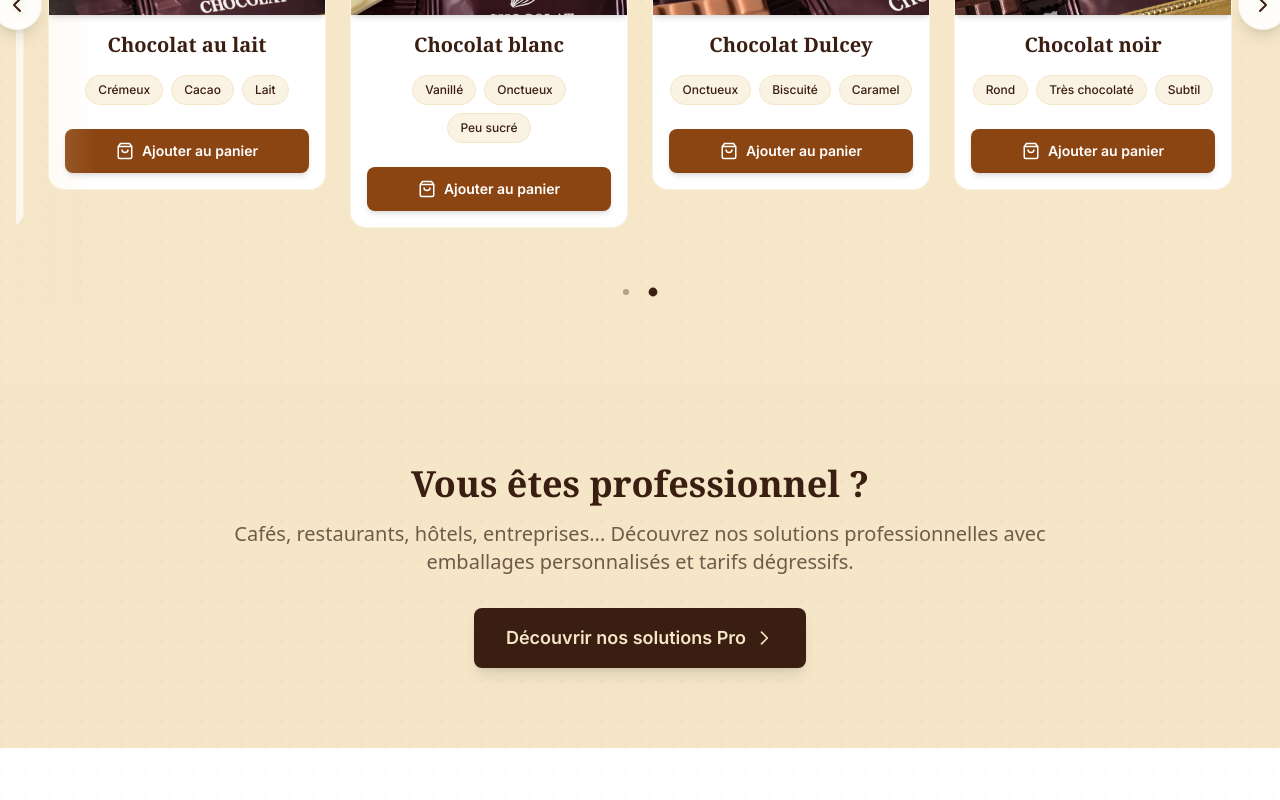
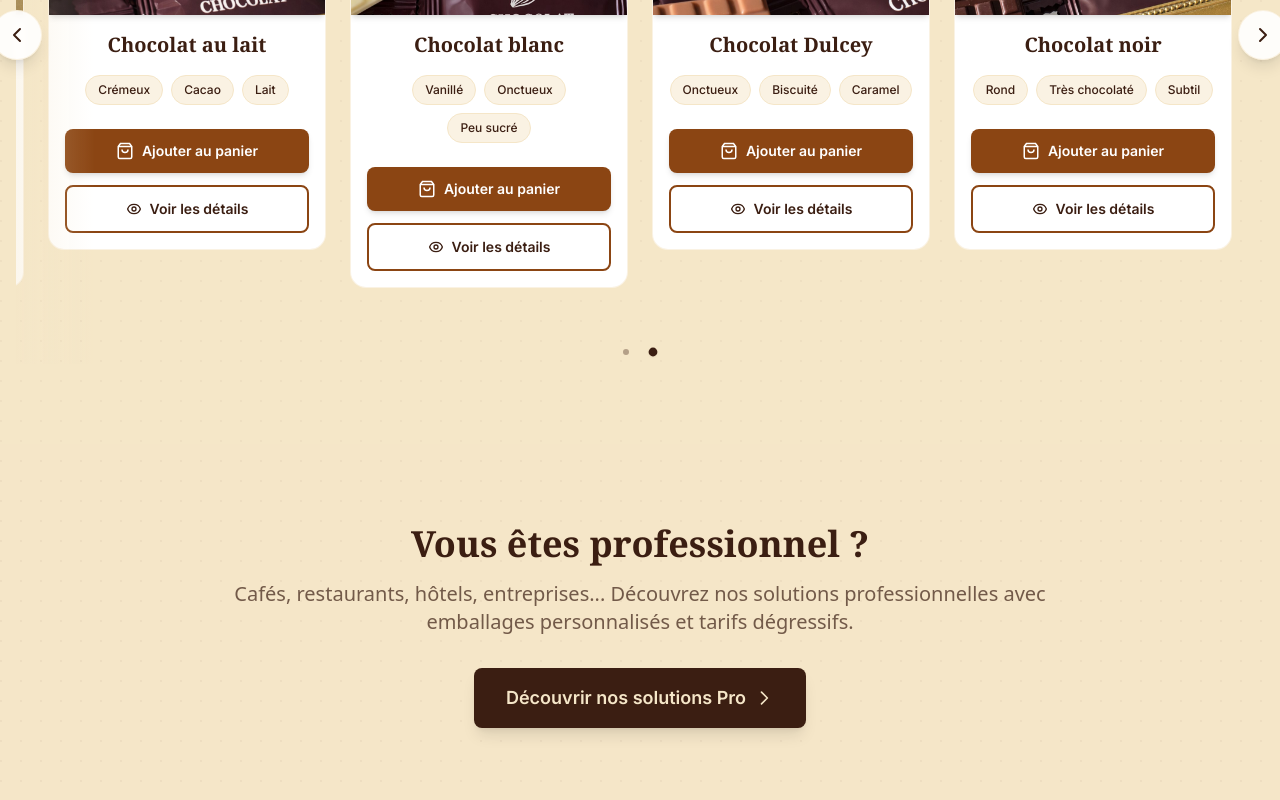
Before and after one commit to lbrun25/chocolat-brun, a Next.js app: page / in a window 1280 px wide. Shown: the part 2920-3720 px from the top of the page. Built offline with nearby package versions, Linux system fonts and the light colour scheme; no server answers.

Commit message:
bouton " voir les détails"

```diff
--- a/components/NapolitainCard.tsx
+++ b/components/NapolitainCard.tsx
@@ -96,8 +96,8 @@ function NapolitainCardComponent({
             />
           </div>
 
-          {/* Overlay avec indication au hover */}
-          <div className={`absolute inset-0 bg-gradient-to-t from-chocolate-dark/80 via-transparent to-transparent transition-all duration-300 flex items-end justify-center pb-6 ${shouldDisableHover ? 'opacity-0' : 'opacity-0 group-hover:opacity-100'}`}>
+          {/* Overlay avec indication au hover (toujours visible sur mobile pour accéder aux détails) */}
+          <div className={`absolute inset-0 bg-gradient-to-t from-chocolate-dark/80 via-transparent to-transparent transition-all duration-300 flex items-end justify-center pb-6 ${shouldDisableHover && !simple ? 'opacity-0' : shouldDisableHover && simple ? 'opacity-100' : 'opacity-0 group-hover:opacity-100'}`}>
             <Link
               href={`/produits/${product.slug}`}
               onClick={(e) => e.stopPropagation()}
@@ -203,9 +203,9 @@ function NapolitainCardComponent({
           </div>
         )}
 
-        {/* Bouton Ajouter au panier pour la version simple (sans sélecteur de conditionnement) */}
+        {/* Bouton Ajouter au panier + Voir les détails pour la version simple */}
         {simple && (
-          <div className="pt-2" onClick={(e) => e.stopPropagation()}>
+          <div className="pt-2 space-y-3" onClick={(e) => e.stopPropagation()}>
             <motion.button
               type="button"
               onClick={handleQuickAdd}
@@ -220,6 +220,17 @@ function NapolitainCardComponent({
               </svg>
               Ajouter au panier
             </motion.button>
+            <Link
+              href={`/produits/${product.slug}`}
+              onClick={(e) => e.stopPropagation()}
+              className="min-h-[44px] w-full text-chocolate-dark font-semibold text-sm py-3 rounded-lg border-2 border-chocolate-medium bg-white hover:bg-chocolate-light/30 transition-all duration-300 flex items-center justify-center gap-2 touch-manipulation"
+            >
+              <svg className="w-4 h-4 shrink-0" fill="none" stroke="currentColor" viewBox="0 0 24 24" aria-hidden>
+                <path strokeLinecap="round" strokeLinejoin="round" strokeWidth={2} d="M15 12a3 3 0 11-6 0 3 3 0 016 0z" />
+                <path strokeLinecap="round" strokeLinejoin="round" strokeWidth={2} d="M2.458 12C3.732 7.943 7.523 5 12 5c4.478 0 8.268 2.943 9.542 7-1.274 4.057-5.064 7-9.542 7-4.477 0-8.268-2.943-9.542-7z" />
+              </svg>
+              Voir les détails
+            </Link>
             {showSuccess && (
               <motion.div
                 initial={{ opacity: 0, y: -10 }}
```
